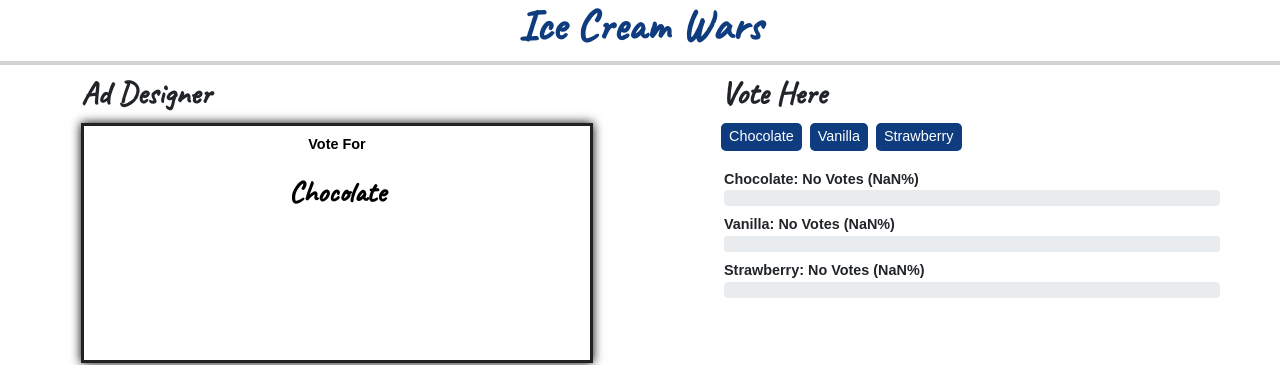
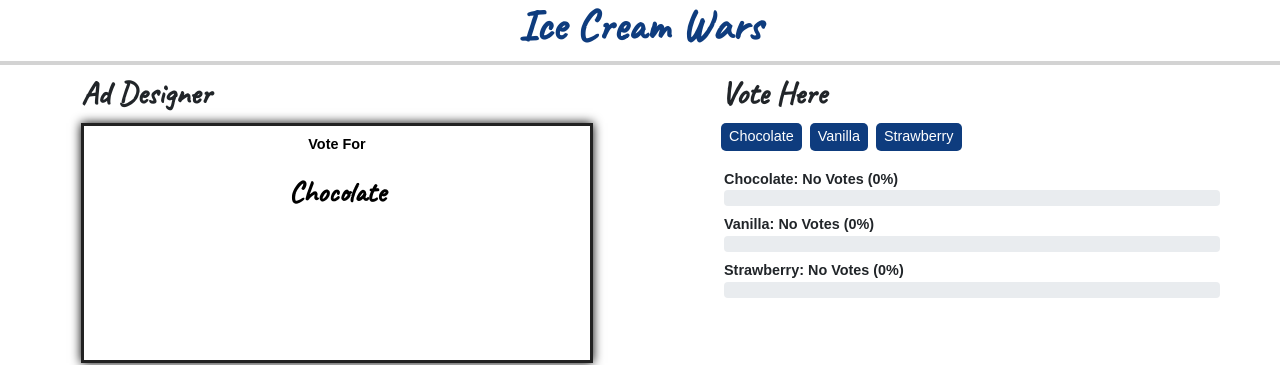
Before and after one commit to rachel-rebecca/react-lab-1, a React (Create React App) app: page / in a window 1280 px wide. Shown: the top 365 px of the page. Built offline with nearby package versions, Linux system fonts and the light colour scheme.

Commit message:
made vote percentage read 0 when not votes were cast

```diff
--- a/src/components/Votes.tsx
+++ b/src/components/Votes.tsx
@@ -19,15 +19,15 @@ function Votes () {
 
         <div className="progressDiv">
             <p>
-            Chocolate: {choc === 0 ? "No Votes" : choc} ({(choc / total * 100).toFixed(2)}%)
+            Chocolate: {choc === 0 ? "No Votes" : choc} ({choc === 0 ? 0 : (choc / total * 100).toFixed(2)}%)
             <ProgressBar id="chocolate" now={choc} />
             </p>
             <p>
-            Vanilla: {van === 0 ? "No Votes" : van} ({(van / total * 100).toFixed(2)}%)
+            Vanilla: {van === 0 ? "No Votes" : van} ({van === 0 ? 0 :(van / total * 100).toFixed(2)}%)
             <ProgressBar id="vanilla" now={van} />
             </p>
             <p>
-            Strawberry: {straw === 0 ? "No Votes" : straw} ({(straw / total * 100).toFixed(2)}%)
+            Strawberry: {straw === 0 ? "No Votes" : straw} ({straw === 0 ? 0 : (straw / total * 100).toFixed(2)}%)
             <ProgressBar id="strawberry" now={straw} />
             </p>
         </div>
```
